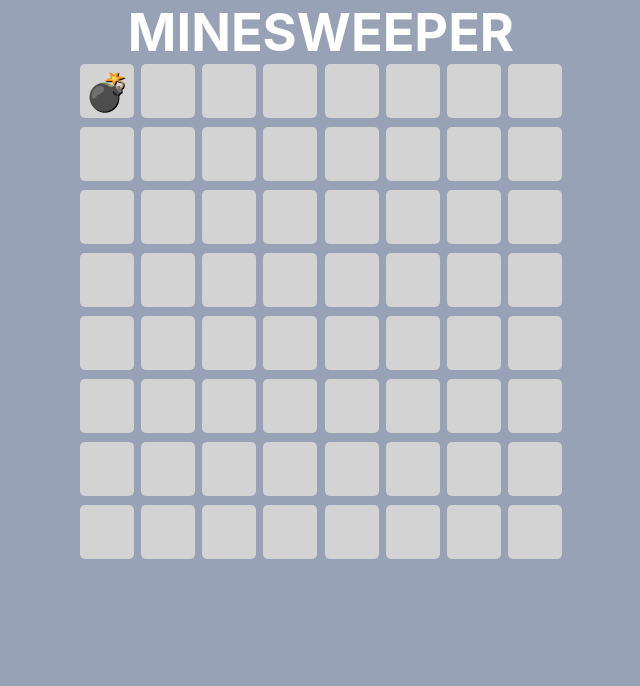
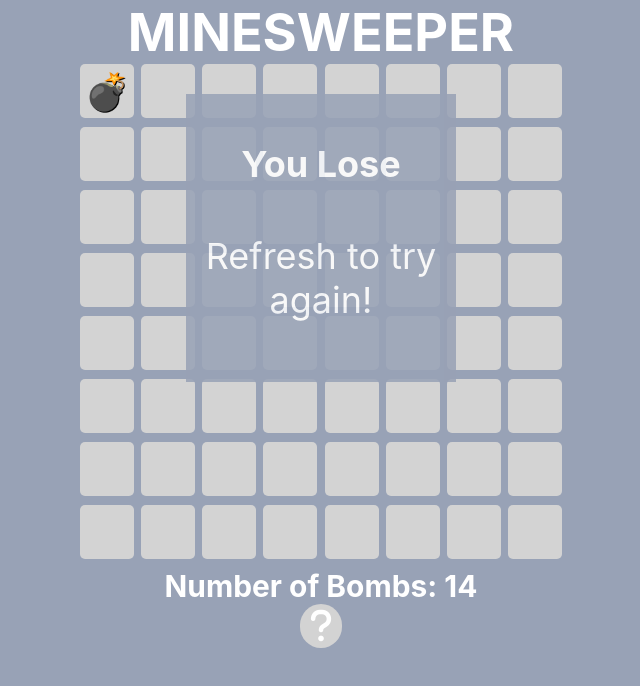
Before and after one commit to Sh0ckWave473/Minesweeper, a React (Create React App) app in the folder minesweeper/: page / in a window 1280 px wide. Both pictures are taken after a click on the element 425 px from the left and 91 px from the top of the page. Shown: the top 686 px of the page, without its empty margins (319-959 px from the left). Built offline with nearby package versions, Linux system fonts and the light colour scheme.

Commit message:
Adding flags, lose screen, and help button

```diff
--- a/minesweeper/src/App.css
+++ b/minesweeper/src/App.css
@@ -10,6 +10,10 @@
 h2 {
   text-align: center;
   font-size: 52.2px;
+  margin: auto;
+}
+
+h5 {
   margin: auto;
 }
 
@@ -32,4 +36,47 @@ h2 {
   color: #282c34;
   text-shadow: black 1px 1px;
   font-weight: bold;
+  user-select: none;
 }
+
+.helpButton {
+  display: inline-block;
+  background-color: lightgrey;
+  border-radius: 100px;
+  padding: 0px 10px 0px 10px;
+}
+
+.helpScreen {
+  position: absolute;
+  visibility: hidden;
+  background-color: #98a2b6;
+  opacity: 85%;
+  transform-origin: center;
+  font-size: x-large;
+  color: black;
+  left: 50%;
+  top: 50%;
+  width: 14.75em;
+  margin-left: -7.5em;
+  margin-top: -300px;
+  height: 11em;
+  border: 1px double black;
+}
+
+.LoseScreen {
+  position: absolute;
+  visibility: hidden;
+  background-color: #98a2b6;
+  opacity: 85%;
+  transform-origin: center;
+  left: 50%;
+  top: 50%;
+  width: 7.5em;
+  margin-left: -3.75em;
+  margin-top: -8.5em;
+  height: 8em;
+}
+
+.visibility {
+  visibility: visible;
+}
--- a/minesweeper/src/App.js
+++ b/minesweeper/src/App.js
@@ -2,16 +2,43 @@ import './App.css';
 import React, { useState } from 'react';
 
 function App() {
+  const numBombs = Math.floor((8 * 8) / 4.5);
+
   return (
-  <div className="App">
-    <h2>MINESWEEPER</h2>
-    <Board />
-  </div>
+    <div className="App">
+      <h2>MINESWEEPER</h2>
+      <Board dimension="8" difficulty="4.5"/>
+      <h5>Number of Bombs: {numBombs}</h5>
+      <div className='helpButton'
+      onClick={() => {
+        const helpScreen = document.getElementById("helpScreen");
+        if(helpScreen?.classList.contains("visibility"))
+          helpScreen?.classList.remove("visibility");
+        else
+          helpScreen?.classList.add("visibility");
+      }}
+      ><i className="fa-sharp fa-solid fa-question" /></div>
+      <div className='LoseScreen' id="LoseScreen"><h4>You Lose</h4>Refresh to try again!</div>
+      <div className='helpScreen' id='helpScreen'>
+        Left Click (tap the screen) to reveal the square.<br />
+        Right Click (hold the screen) to place a flag.<br />
+        Reveal all the squares without bombs to win!<br />
+        Click the help button to close this popup.
+      </div>
+    </div>
   );
 }
 
-function Board() {
-  const cells = createBoard(8, 8);
+function Board(props) {
+  const cells = createBoard(props.dimension, props.dimension, props.difficulty);
+  // const clearBoard = () => {
+  //   cells.map((row) => {
+  //     row.map((item) => {
+  //       item.isFlagged = false;
+  //       item.isClicked = true;
+  //     });
+  //   });
+  // }
 
   return cells.map((row) => {
       return( row.map((item) => {
@@ -25,6 +52,7 @@ function Board() {
                 isFlagged={item.isFlagged}
                 isClicked={item.isClicked}
                 isBomb={item.isBomb}
+                //clearBoard={clearBoard}
               />
               {row[row.length-1] === item ? <span className='break'></span> : ""}
             </>
@@ -36,24 +64,38 @@ function Board() {
 
 function Cell(props) {
   const [isClicked, setIsClicked] = useState(props.isClicked);
-  //const [isFlagged, setIsFlagged] = useState(props.isFlagged);
+  const [isFlagged, setIsFlagged] = useState(props.isFlagged);
 
-   return (
-    <div className="Cell" id={props.id}
-    onClick={() => {
-        if(!isClicked)
-          setIsClicked(true);
+  const handleClick = (e) => {
+    if(e.type === "click"){
+      if(!isClicked && !isFlagged){
+        setIsClicked(true);
+        if(props.isBomb){
+          const loseScreen = document.getElementById("LoseScreen");
+          loseScreen?.classList.add("visibility");
+          //props.clearBoard();
+        }
       }
     }
-    click>
-      {isClicked ? props.isBomb ? "💣" : `${props.numSurroundingBombs}` : ""}
-    </div>
-   );
+    if(e.type === "contextmenu"){
+      e.preventDefault();
+    if(!isClicked)
+      setIsFlagged(!isFlagged);
+    }
+  }
+
+  return (
+  <div className="Cell" id={props.id}
+  onClick={handleClick}
+  onContextMenu={handleClick}>
+    {isClicked ? props.isBomb ? '💣' : `${props.numSurroundingBombs}` : isFlagged ? `🚩` : ""}
+  </div>
+  );
 }
 
-function createBoard(r, c) {
+function createBoard(r, c, difficultyLevel) {
   const grid = [];
-  const numBombs = Math.floor((r * c) / 4.5);
+  const numBombs = Math.floor((r * c) / difficultyLevel);
 
   for (let i = 0; i < r; i++){
       const row = [];
```
